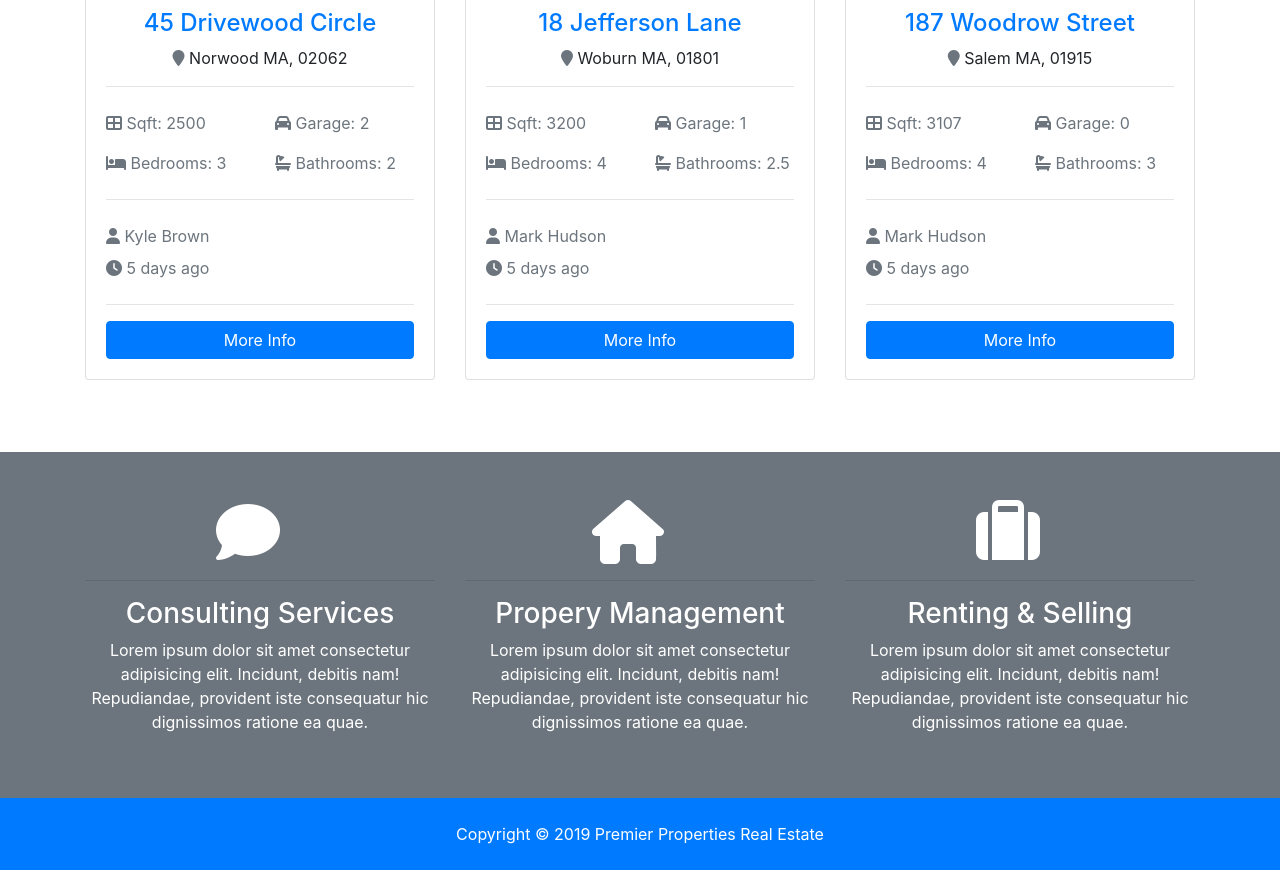
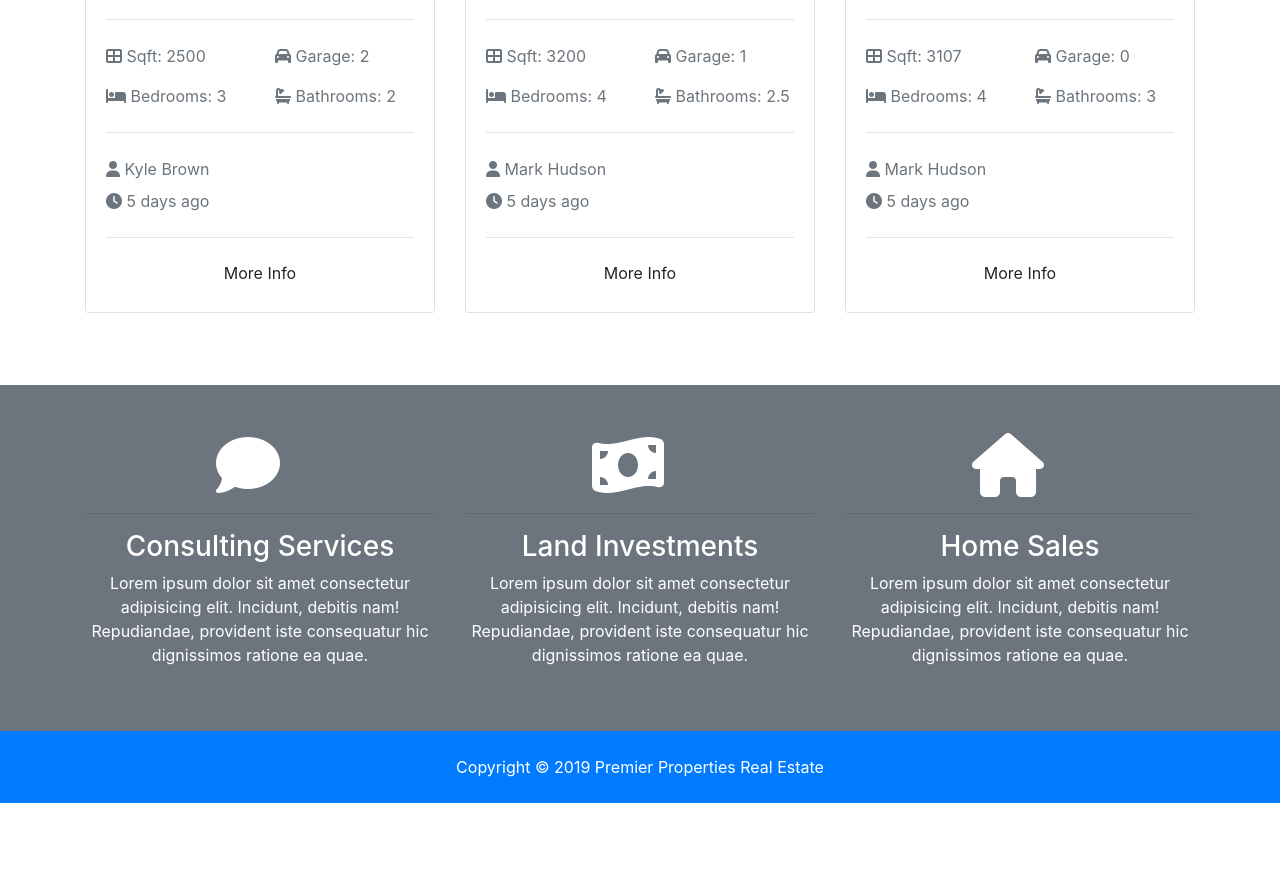
Before and after one commit to RedSnip8/Premier_Properties, a Django app: page / in a window 1280 px wide. Shown: the part 1043-1913 px from the top of the page. After the commit the page ends 1846 px from the top, so only its background shows below. Run offline with Django 3.2, Linux system fonts and the light colour scheme; some libraries are stand-ins or nearby versions.

Commit message:
Green Light design for index page added
going forward this will be the template to be used. Moving forward there maybe a be minor changes to the design.

```diff
--- a/templates/pages/index.html
+++ b/templates/pages/index.html
@@ -6,9 +6,10 @@
     <div class="home-search p-5">
       <div class="overlay p-5">
         <h1 class="display-4 mb-4">
-          Property Searching Just Got So Easy
+          Let's Find Your Perfect Home!
         </h1>
-        <p class="lead">Lorem ipsum dolor sit, amet consectetur adipisicing elit. Recusandae quas, asperiores eveniet vel nostrum magnam
+        <p class="lead">Lorem ipsum dolor sit, amet consectetur adipisicing elit. Recusandae quas, asperiores eveniet
+          vel nostrum magnam
           voluptatum tempore! Consectetur, id commodi!</p>
         <div class="search">
           <form action="search.html">
@@ -140,7 +141,7 @@
           </div>
           <div class="card-body">
             <div class="listing-heading text-center">
-              <h4 class="text-primary">45 Drivewood Circle</h4>
+              <h4 class="text-green">45 Drivewood Circle</h4>
               <p>
                 <i class="fas fa-map-marker text-secondary"></i> Norwood MA, 02062</p>
             </div>
@@ -167,7 +168,7 @@
                 <i class="fas fa-clock"></i> 5 days ago</div>
             </div>
             <hr>
-            <a href="listing.html" class="btn btn-primary btn-block">More Info</a>
+            <a href="listing.html" class="btn btn-green btn-block">More Info</a>
           </div>
         </div>
       </div>
@@ -183,7 +184,7 @@
           </div>
           <div class="card-body">
             <div class="listing-heading text-center">
-              <h4 class="text-primary">18 Jefferson Lane</h4>
+              <h4 class="text-green">18 Jefferson Lane</h4>
               <p>
                 <i class="fas fa-map-marker text-secondary"></i> Woburn MA, 01801</p>
             </div>
@@ -210,7 +211,7 @@
                 <i class="fas fa-clock"></i> 5 days ago</div>
             </div>
             <hr>
-            <a href="listing.html" class="btn btn-primary btn-block">More Info</a>
+            <a href="listing.html" class="btn btn-green btn-block">More Info</a>
           </div>
         </div>
       </div>
@@ -218,7 +219,7 @@
       <!-- Listing 3 -->
       <div class="col-md-6 col-lg-4 mb-4">
         <div class="card listing-preview">
-          <img class="card-img-top" src="assets/img/homes/home-3.jpg" alt="">
+          <img class="card-img-top" src="{% url }" alt="">
           <div class="card-img-overlay">
             <h2>
               <span class="badge badge-secondary text-white">$580,000</span>
@@ -226,7 +227,7 @@
           </div>
           <div class="card-body">
             <div class="listing-heading text-center">
-              <h4 class="text-primary">187 Woodrow Street</h4>
+              <h4 class="text-green">187 Woodrow Street</h4>
               <p>
                 <i class="fas fa-map-marker text-secondary"></i> Salem MA, 01915</p>
             </div>
@@ -253,7 +254,7 @@
                 <i class="fas fa-clock"></i> 5 days ago</div>
             </div>
             <hr>
-            <a href="listing.html" class="btn btn-primary btn-block">More Info</a>
+            <a href="listing.html" class="btn btn-green btn-block">More Info</a>
           </div>
         </div>
       </div>
@@ -273,16 +274,16 @@
           hic dignissimos ratione ea quae.</p>
       </div>
       <div class="col-md-4">
-        <i class="fas fa-home fa-4x mr-4"></i>
+        <i class="fas fa-money-bill-wave fa-4x mr-4"></i>
         <hr>
-        <h3>Propery Management</h3>
+        <h3>Land Investments</h3>
         <p>Lorem ipsum dolor sit amet consectetur adipisicing elit. Incidunt, debitis nam! Repudiandae, provident iste consequatur
           hic dignissimos ratione ea quae.</p>
       </div>
       <div class="col-md-4">
-        <i class="fas fa-suitcase fa-4x mr-4"></i>
+        <i class="fas fa-home fa-4x mr-4"></i>
         <hr>
-        <h3>Renting & Selling</h3>
+        <h3>Home Sales</h3>
         <p>Lorem ipsum dolor sit amet consectetur adipisicing elit. Incidunt, debitis nam! Repudiandae, provident iste consequatur
           hic dignissimos ratione ea quae.</p>
       </div>
```
